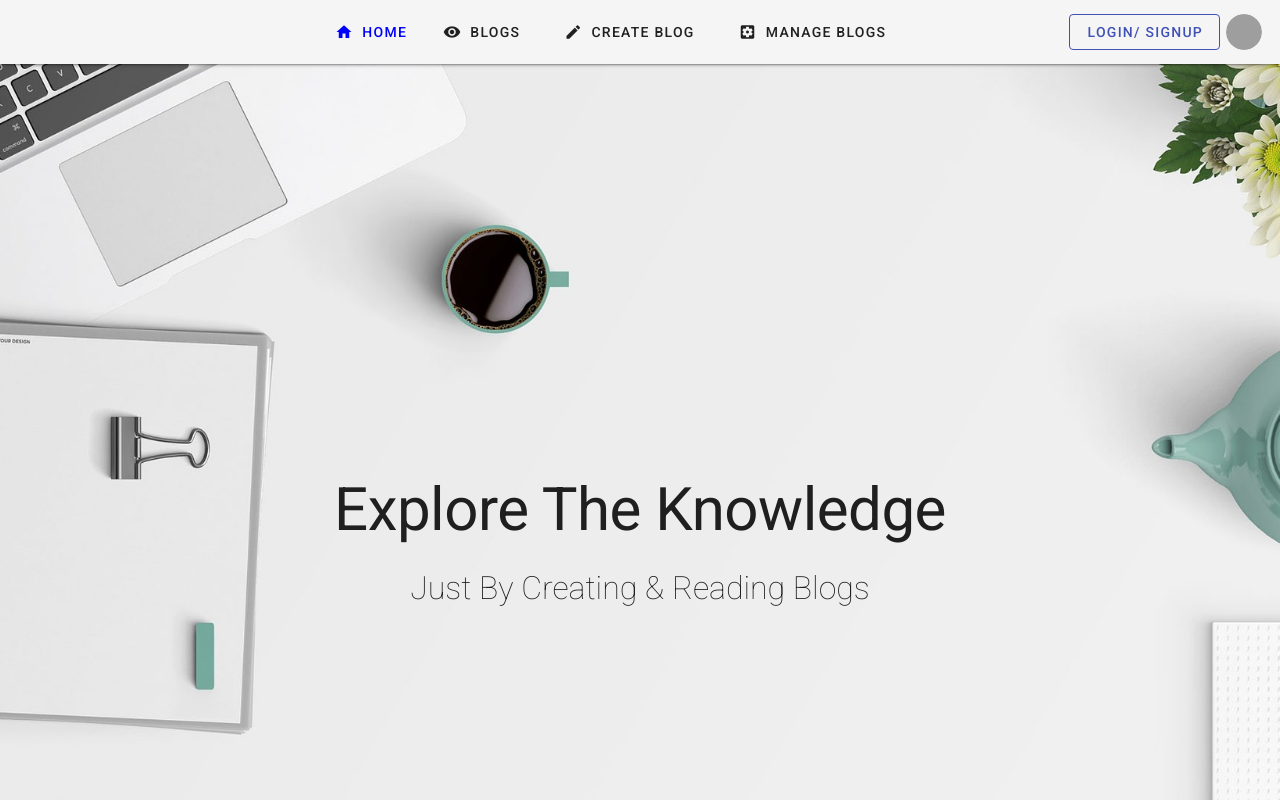
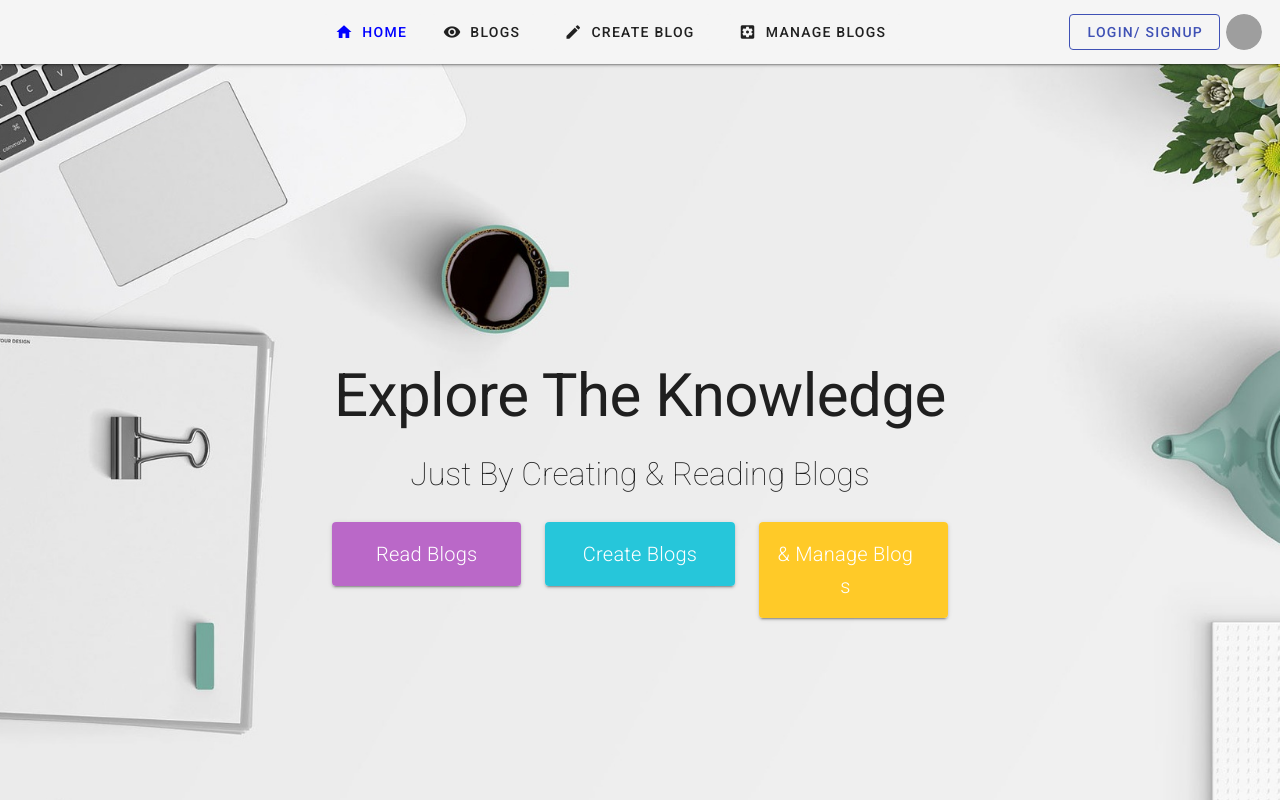
Before and after one commit to NiteshSoni-github/backend, a Vue app in the folder blogfrontend/: page / in a window 1280 px wide. Shown: the top 800 px of the page. Built offline with nearby package versions, Linux system fonts and the light colour scheme; grey boxes are pictures that could not be loaded.

Commit message:
home new

```diff
--- a/blogfrontend/src/components/home.vue
+++ b/blogfrontend/src/components/home.vue
@@ -5,7 +5,33 @@
         <v-flex>
           <h1 class="display-3 font-weight-regular mt-12">Explore The Knowledge</h1>
           <br />
-          <h1 class="font-weight-thin mb-n12">Just By Creating & Reading Blogs</h1>
+          <h1 class="font-weight-thin">Just By Creating & Reading Blogs</h1>
+          <br>
+            <v-row class="mb-12">
+              <v-col cols="3"></v-col>
+              <v-col cols="2">
+                <v-card>
+                  <v-card-title class="purple lighten-2 justify-center">
+                    <h4 class="white--text font-weight-light">Read Blogs</h4>
+                  </v-card-title>
+                </v-card>
+              </v-col>
+              <v-col cols="2">
+                <v-card>
+                  <v-card-title class="cyan lighten-1 justify-center">
+                    <h4 class="white--text font-weight-light">Create Blogs</h4>
+                  </v-card-title>
+                </v-card>
+              </v-col>
+              <v-col cols="2">
+                <v-card>
+                  <v-card-title class="amber lighten-1 justify-center">
+                    <h4 class="mr-4 white--text font-weight-light">& Manage Blogs</h4>
+                  </v-card-title>
+                </v-card>
+              </v-col>
+              <v-col cols="3"></v-col>
+            </v-row>
         </v-flex>
       </v-layout>
     </v-container>
@@ -84,38 +110,23 @@
       <v-parallax dark height="900" src="./../../public/background3.jpg">
         <v-layout row wrap text-center align-center>
           <v-flex>
-            <h1 class="display-3 font-weight-regular mt-n12 black--text">At Eloopin You Can</h1>
-            <br />
-            <h1 class="display-1 font-weight-thin mb-n12 black--text">Try These</h1>
-            <br />
-            <br />
-            <br />
+            <h1 class="display-3 font-weight-regular mt-n12 black--text">Let's Create Your First Blog With Eloopin</h1>
             <br />
             <v-row>
-              <v-col cols="3"></v-col>
+              <v-col cols="5"></v-col>
               <v-col cols="2">
                 <v-card>
-                  <v-card-title class="purple lighten-2 justify-center">
-                    <h4 class="white--text font-weight-light">Read Blogs</h4>
+                  <v-card-title class="amber lighten-1 justify-center">
+                    <v-icon dark size="32">create</v-icon>
+                    <h4 class="ml-4 white--text font-weight-light">Create Blog</h4>
                   </v-card-title>
                 </v-card>
               </v-col>
-              <v-col cols="2">
-                <v-card>
-                  <v-card-title class="cyan lighten-1 justify-center">
-                    <h4 class="white--text font-weight-light">Create Blogs</h4>
-                  </v-card-title>
-                </v-card>
-              </v-col>
-              <v-col cols="2">
-                <v-card>
-                  <v-card-title class="amber lighten-1 justify-center">
-                    <h4 class="mr-4 white--text font-weight-light">& Manage Blogs</h4>
-                  </v-card-title>
-                </v-card>
-              </v-col>
-              <v-col cols="3"></v-col>
+              <v-col cols="5"></v-col>
             </v-row>
+
+            <br />
+
           </v-flex>
         </v-layout>
       </v-parallax>
```
